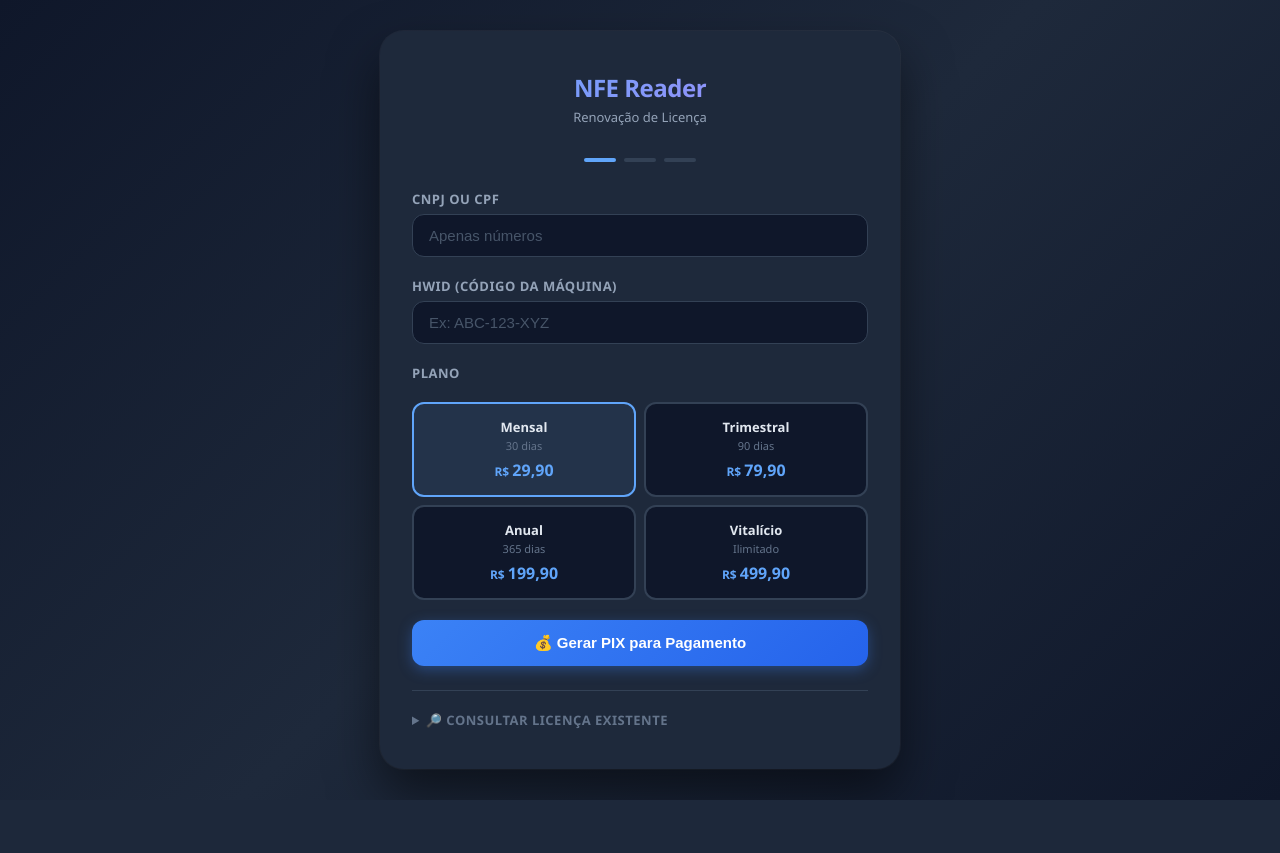
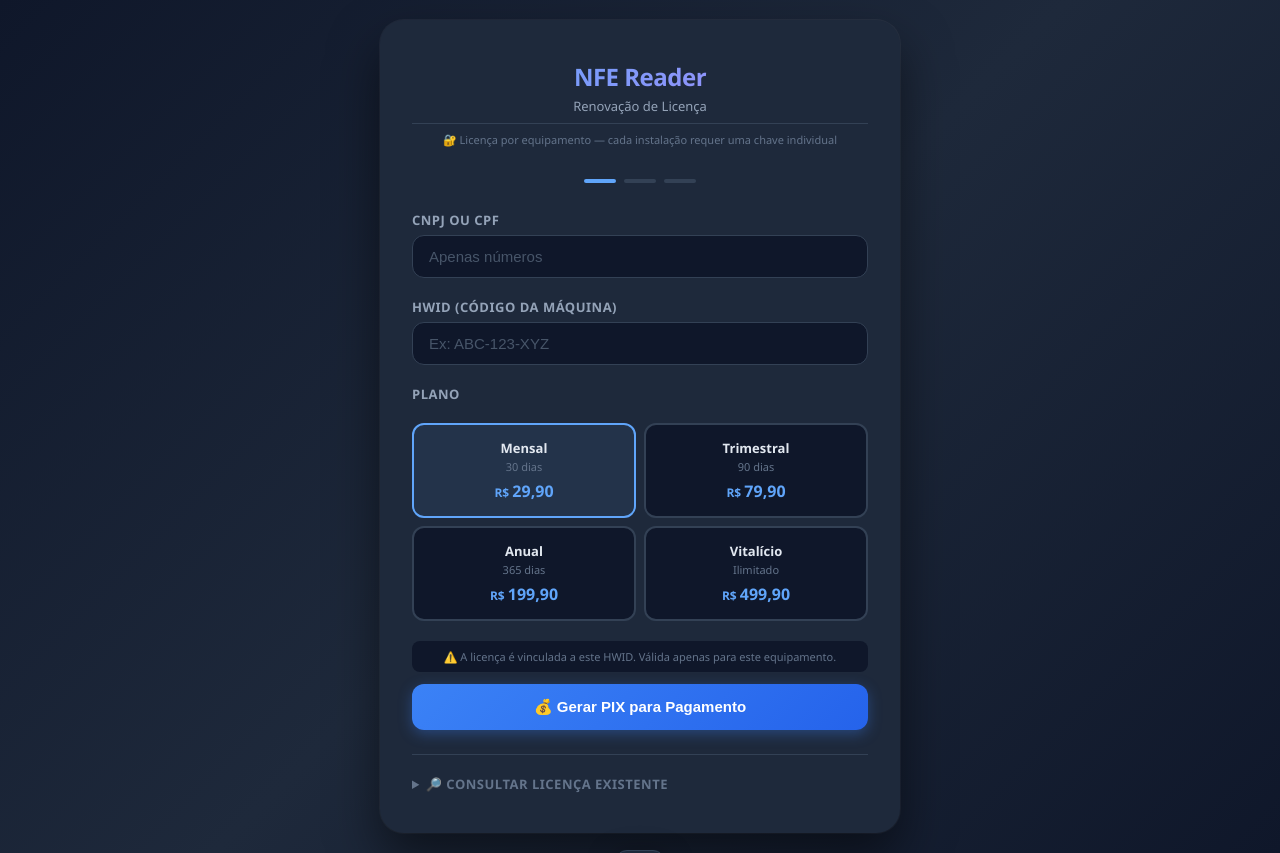
Before and after one commit to onucleo-dev/nfe-licensing-server, a Flask app: page / in a window 1280 px wide. Before the commit the page ends 800 px from the top, so only its background shows below. Run offline with Flask 3, Linux system fonts and the light colour scheme.

Commit message:
feat: aviso 'licenca por equipamento' no frontend

```diff
--- a/templates/index.html
+++ b/templates/index.html
@@ -306,6 +306,9 @@
     <div class="logo">
         <h1>NFE Reader</h1>
         <p>Renovação de Licença</p>
+        <p style="font-size:11px;color:#64748b;margin-top:8px;border-top:1px solid #334155;padding-top:8px">
+            🔐 Licença por equipamento — cada instalação requer uma chave individual
+        </p>
     </div>
 
     <div class="step-indicator">
@@ -349,6 +352,9 @@
                 <div class="preco"><span class="cifrao">R$ </span>499,90</div>
             </div>
         </div>
+        <p style="font-size:11px;color:#64748b;text-align:center;margin-bottom:12px;padding:8px 12px;background:#0f172a;border-radius:8px">
+            ⚠️ A licença é vinculada a este HWID. Válida apenas para este equipamento.
+        </p>
         <button class="btn btn-primary" id="btnGerarPix">💰 Gerar PIX para Pagamento</button>
     </div>
 
@@ -379,6 +385,9 @@
             <div class="key-display" id="resultKey">NFE-XXXX-...</div>
             <div class="info-line" id="resultExpiry">Válida até: --</div>
             <div class="info-line" id="resultPlano">Plano: --</div>
+            <p style="font-size:10px;color:#64748b;margin-top:12px;padding:8px;background:#0f172a;border-radius:8px">
+                🔐 Licença válida apenas para o equipamento registrado nesta ativação
+            </p>
         </div>
         <button class="btn btn-primary" id="btnNovo" style="margin-top:16px">← Nova Renovação</button>
     </div>
```
